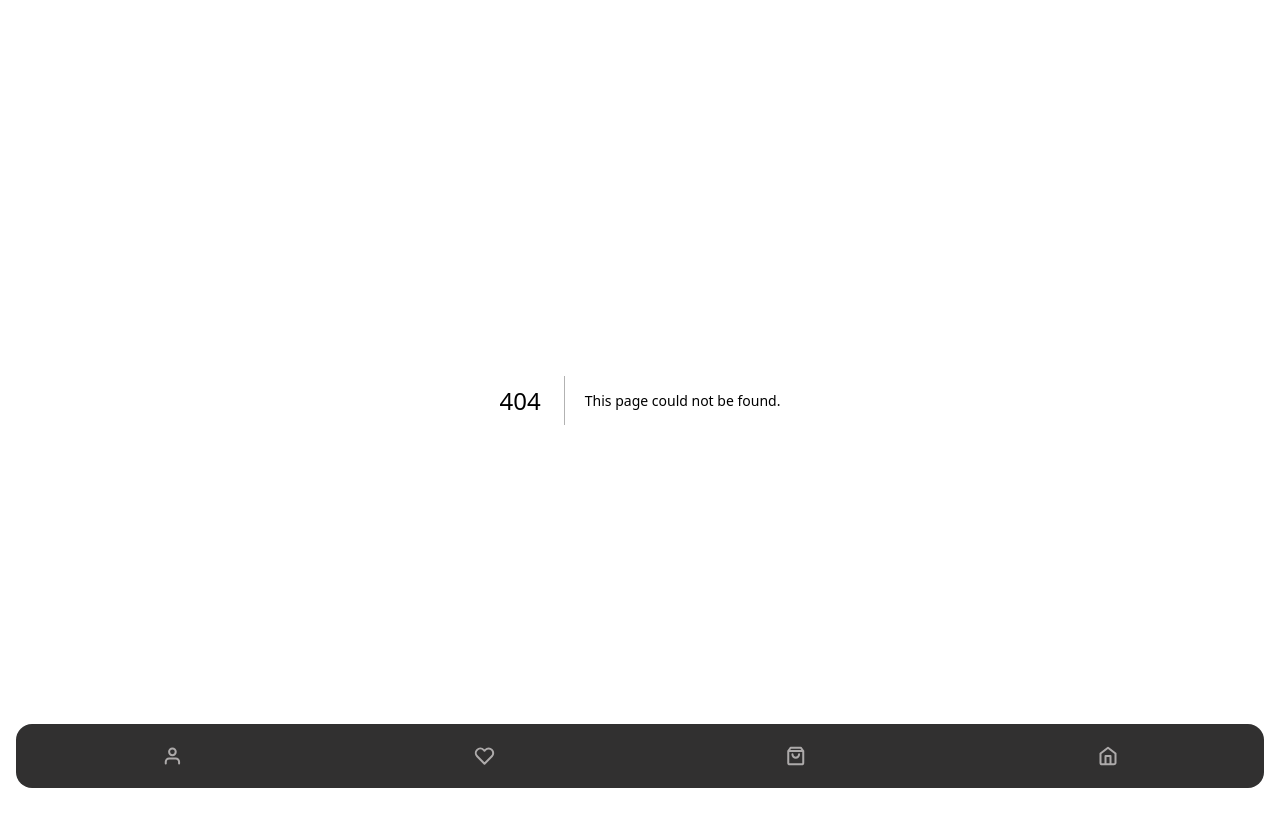
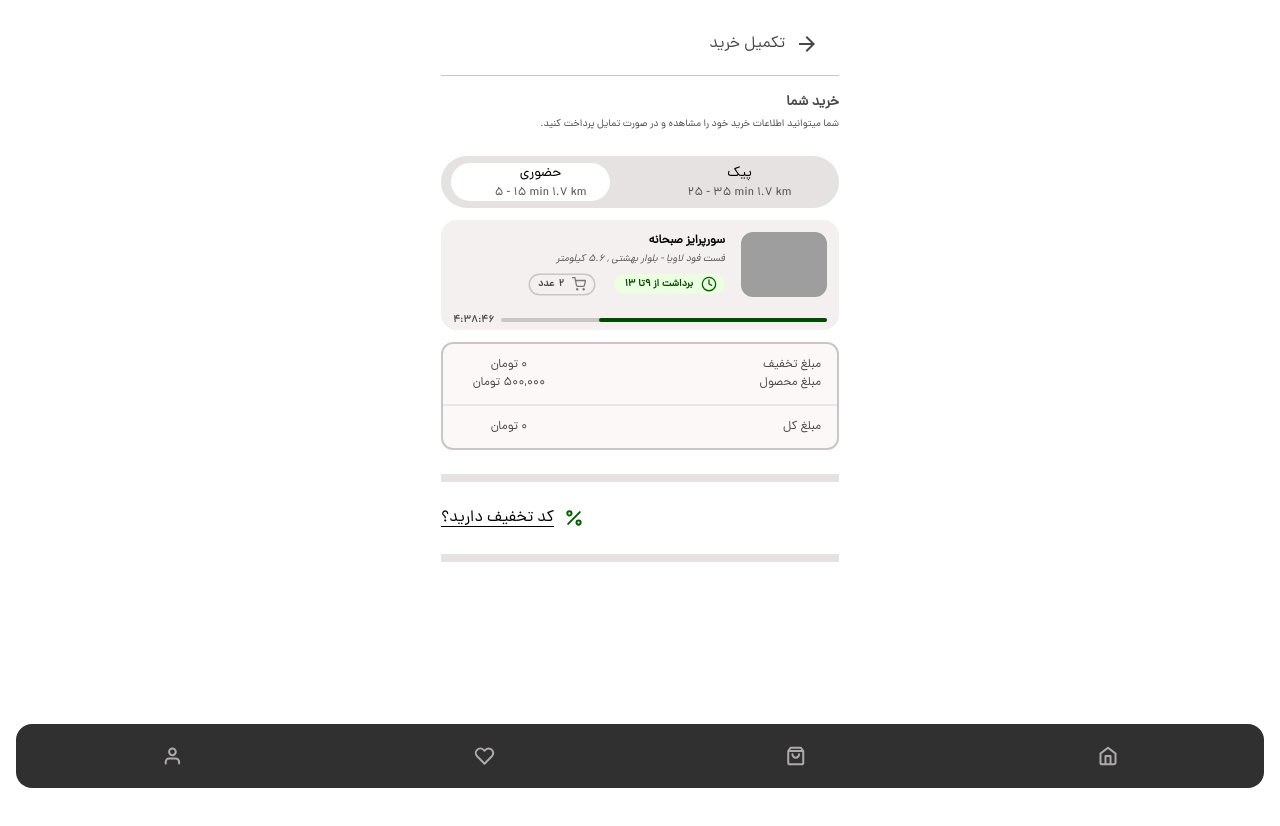
Before and after one commit to misarfehapp/misarfehMain, a Next.js app: page /purchase in a window 1280 px wide. Before the commit this address had no page. Shown: the top 826 px of the page. After the commit the page ends 800 px from the top, so only its background shows below. Built offline with nearby package versions, Linux system fonts and the light colour scheme; grey boxes are pictures that could not be loaded.

Commit message:
finished total amount section

```diff
--- a/app/product/page.tsx
+++ b/app/product/page.tsx
@@ -38,8 +38,8 @@ const Product = () => {
             <Link href={"/homePage"}>
               <ArrowBack />
             </Link>
-            {/* product card */}
           </div>
+          {/* product card */}
           <OrderProductCard
             descriptionTitle="فست فود لاویا"
             restaurantImageSrc={RestaurantImageSrc}
--- /dev/null
+++ b/app/purchase/page.tsx
@@ -0,0 +1,94 @@
+"use client";
+import DiscountIcon from "@/components/icons/DiscountIcon";
+import OptionBar from "@/components/OptionBar/OptionBar";
+import ProductTracker from "@/components/productTracker/ProductTracker";
+import ArrowBack from "@/components/user header/ArrowBack";
+import Link from "next/link";
+import { useState } from "react";
+
+const Purchase = () => {
+  const [selectedOption, setSelectedOption] = useState<string>("حضوری");
+  const [discount, setDiscount] = useState<number>(0);
+  const [productPrice, setProductPrice] = useState<number>(500000);
+  const [total, setTotal] = useState<number>(0);
+
+  return (
+    <div className="flex justify-center mx-4">
+      <div className="w-full max-w-[398px] flex flex-col items-center gap-4">
+        <div className="flex flex-col gap-4 w-full">
+          {/* header */}
+          <div className="flex flex-row justify-end mt-3 min-h-16 items-center border-b border-b-[#C7C6CA] px-5 gap-[10px]">
+            <p className="font-medium text-base text-[#49454F]">تکمیل خرید</p>
+            <Link href={"/product"}>
+              <ArrowBack />
+            </Link>
+          </div>
+          <div className="flex flex-col gap-6">
+            <div
+              className="flex flex-col justify-center gap-1"
+              style={{ direction: "rtl" }}
+            >
+              <p className="font-bold text-sm text-neutral-neutral30">
+                خرید شما
+              </p>
+              <p className="font-medium text-2xs text-neutral-neutral30">
+                شما میتوانید اطلاعات خرید خود را مشاهده و در صورت تمایل پرداخت
+                کنید.
+              </p>
+            </div>
+            <div className="flex flex-col gap-3">
+              <OptionBar setSelectedOption={setSelectedOption} type="order" />
+              <ProductTracker
+                title="سورپرایز صبحانه"
+                address="فست فود لاویا - بلوار بهشتی , 5.6 کیلومتر"
+                count={2}
+                pickupEnd={13}
+                pickupStart={9}
+                timeH={4}
+                timeM={38}
+                timeS={46}
+                progress={70}
+              />
+              <div
+                style={{ direction: "rtl" }}
+                className="border-2 rounded-rounded-7 border-neutral-neutral80 bg-neutral-neutral98 text-xs font-medium text-neutral-neutral30 flex flex-col"
+              >
+                <div className="py-3 px-4 border-b-2 border-neutral-neutral8">
+                  <div className="flex flex-row justify-between">
+                    <p>مبلغ تخفیف</p>
+                    <p className="text-center w-[100px]">
+                      {discount.toLocaleString()} <span>تومان</span>
+                    </p>
+                  </div>
+                  <div className="flex flex-row justify-between">
+                    <p>مبلغ محصول</p>
+                    <p className="text-center w-[100px]">
+                      {productPrice.toLocaleString()} <span>تومان</span>
+                    </p>
+                  </div>
+                </div>
+                <div className="flex flex-row justify-between py-3 px-4">
+                  <p>مبلغ کل</p>
+                  <p className="text-center w-[100px]">
+                    {total.toLocaleString()} <span>تومان</span>
+                  </p>
+                </div>
+              </div>
+            </div>
+            <div className="w-full bg-neutral-neutral90 h-2" />
+            <div>
+              <div className="flex flex-row items-center gap-3">
+                <p className="underline underline-offset-[5px]">
+                  کد تخفیف دارید؟
+                </p>
+                <DiscountIcon />
+              </div>
+            </div>
+            <div className="w-full bg-neutral-neutral90 h-2" />
+          </div>
+        </div>
+      </div>
+    </div>
+  );
+};
+export default Purchase;
--- a/components/drawer/DrawerComponent.tsx
+++ b/components/drawer/DrawerComponent.tsx
@@ -16,6 +16,7 @@ import RangeSlider from "../RangeSlider/RangeSlider";
 import CheckIcon from "../check box/CheckIcon";
 import CrossIcon from "../input/CrossIcon";
 import WarningIcon from "../exit section/WarningIcon";
+import Link from "next/link";
 
 interface DrawerComponentProps {
   type: "filter" | "product";
@@ -172,10 +173,13 @@ const DrawerComponent = ({ type }: DrawerComponentProps) => {
           )}
           <DrawerFooter className="flex justify-center">
             <DrawerClose asChild>
-              <button className="bg-key-colors-primary text-white py-3 px-6 rounded-rounded-7 text-xs flex flex-row gap-2 justify-center items-center">
+              <Link
+                href={"/purchase"}
+                className="bg-key-colors-primary text-white py-3 px-6 rounded-rounded-7 text-xs flex flex-row gap-2 justify-center items-center"
+              >
                 <CheckIcon />
                 {type === "filter" ? "اعمال فیلتر ها" : "متوجه شدم"}
-              </button>
+              </Link>
             </DrawerClose>
             {type === "filter" && (
               <DrawerClose asChild>
--- /dev/null
+++ b/components/icons/DiscountIcon.tsx
@@ -0,0 +1,21 @@
+import * as React from "react";
+const DiscountIcon = (
+  props: React.JSX.IntrinsicAttributes & React.SVGProps<SVGSVGElement>
+) => (
+  <svg
+    xmlns="http://www.w3.org/2000/svg"
+    width={16}
+    height={16}
+    fill="none"
+    {...props}
+  >
+    <path
+      stroke="#006000"
+      strokeLinecap="round"
+      strokeLinejoin="round"
+      strokeWidth={2}
+      d="M13.833 2.167 2.167 13.833M5.5 3.418a2.083 2.083 0 1 1-4.167 0 2.083 2.083 0 0 1 4.167 0Zm9.167 9.167a2.083 2.083 0 1 1-4.167 0 2.083 2.083 0 0 1 4.167 0Z"
+    />
+  </svg>
+);
+export default DiscountIcon;
```
